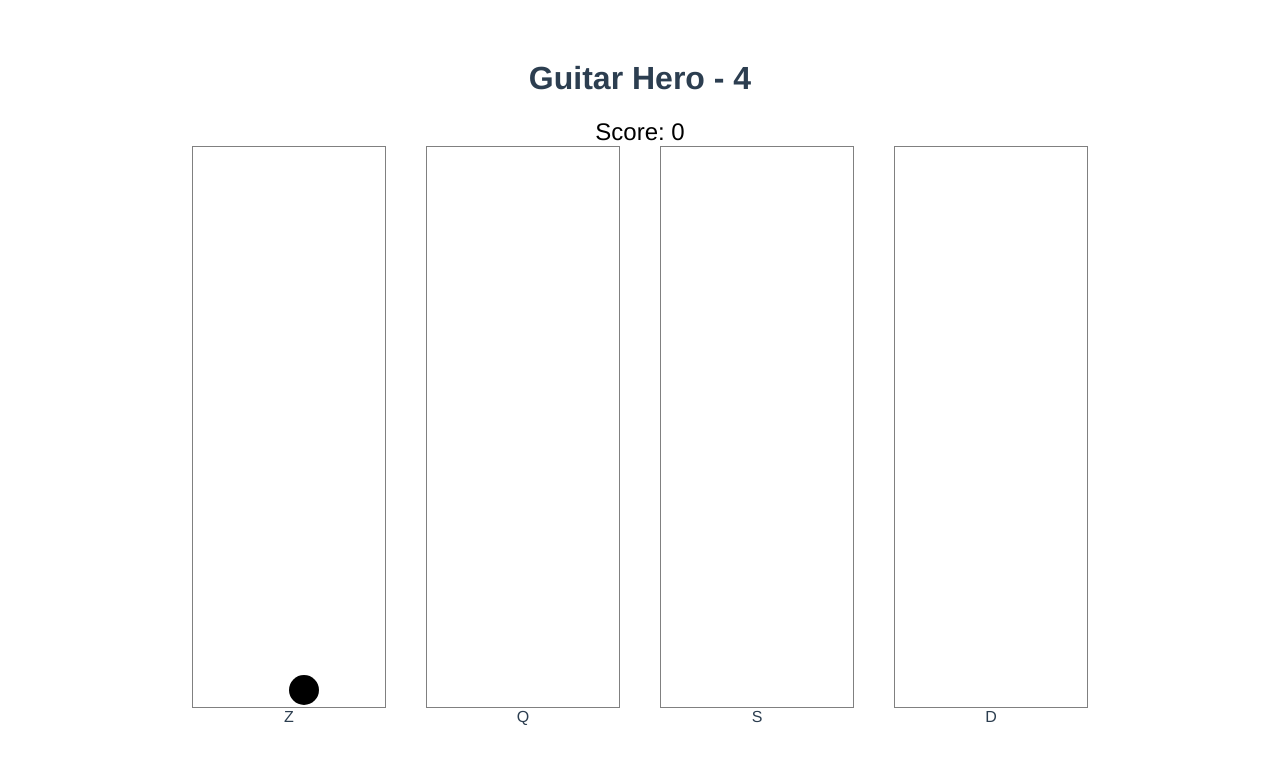
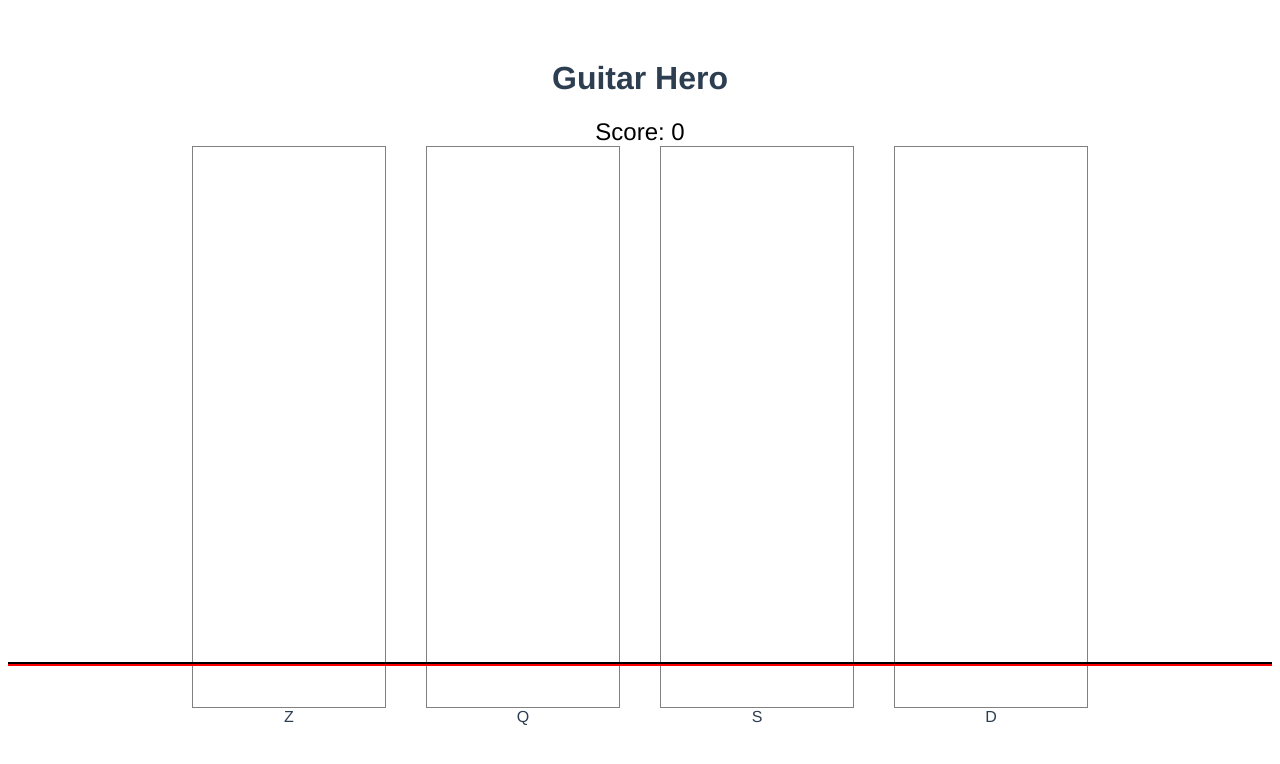
Before and after one commit to fedre30/Wild, a Vue app: page / in a window 1280 px wide. Shown: the top 764 px of the page. Built offline with nearby package versions, Linux system fonts and the light colour scheme.

Commit message:
playzone and score implemented

```diff
--- a/src/components/wild_Column.vue
+++ b/src/components/wild_Column.vue
@@ -3,7 +3,7 @@
     <div class="column">
       <slot></slot>
     </div>
-    <div :class="{'active' : highlighted}">{{ keyboard.toUpperCase() }}</div>
+    <div :class="{'right' : highlighted}">{{ keyboard.toUpperCase() }}</div>
   </div>
 </template>
 
@@ -34,8 +34,11 @@
   border: 1px solid grey
   margin: 0 20px
   position: relative
-.active
+.wrong
   color: red
+  font-size: 2rem
+.right
+  color: green
   font-size: 2rem
 
 </style>
--- a/src/components/wild_Game.vue
+++ b/src/components/wild_Game.vue
@@ -1,11 +1,12 @@
 <template>
   <div class="game">
-    <h1>Guitar Hero - {{ currentSongTimeInSec }}</h1>
-    <Score :score="0"></Score>
+    <h1>Guitar Hero</h1>
+    <Score :score="score"></Score>
     <div class="container">
       <Column :keyboard="column.keyboard" :highlighted="column.highlighted" v-for="column in columns" :key="column.keyboard">
         <Note class="note" v-for="note in notes" :key="note.id" :style="{'--y': `${note.y * 100}%`}" v-if="note.keys.includes(column.keyboard)"></Note>
       </Column>
+      <play-zone class="playZone" :style="{'--playZoneY': `${playZoneY}%`, '--playZoneDelta': `${playZoneSpace}%`}"></play-zone>
     </div>
   </div>
 </template>
@@ -16,6 +17,7 @@
 import Column from './wild_Column.vue'
 import Note from './wild_note.vue'
 import Score from './wild_score.vue'
+import PlayZone from './wild_playZone.vue'
 
 // ASSETS
 import song1 from '../assets/song1'
@@ -38,7 +40,7 @@
 }
 
 export default {
-  components: {Column, Note, Score},
+  components: {Column, Note, Score, PlayZone},
   name: 'Game',
   data() {
     return {
@@ -61,7 +63,8 @@
       song: prepareSong(song1),
       currentSongTime: 0,
       previousTime: null,
-      playedNotes: []
+      playedNotes: [],
+      score: 0
     }
   },
   created: function () {
@@ -70,13 +73,19 @@
   },
 
   computed: {
-    currentSongTimeInSec() {
-      // TODO: remove after debug
-      return Math.floor(this.currentSongTime)
+    playZoneY () {
+      return lookAheadTime / (lookAheadTime + lookBackTime) * 100
+    },
+
+    playZoneSpace () {
+      return playZoneDelta / (lookAheadTime + lookBackTime) * 100
     }
   },
 
   methods: {
+
+    // VERIFY WHETHER USER PLAYS GOOD NOTES OR NOT
+
     verifyNotes () {
       const notesToVerify = this.notes.filter((note) => note.timepoint < this.currentSongTime + playZoneDelta  && note.timepoint > this.currentSongTime - playZoneDelta)
       let mistake = false
@@ -96,20 +105,25 @@
             mistake = true
           }
         }
-
         this.playedNotes.push(chord.id)
       }
 
       if (mistake) {
-        // TODO reset combo
         console.log('mistake')
       }
       else {
-        // TODO increment score
-        console.log('ok')
-
+        this.refreshScore()
       }
     },
+
+    // SCORE
+
+    refreshScore () {
+      this.score += 50
+    },
+
+    // KEYUP AND KEYDOWN FUNCTIONS TO BE ATTACHED TO EVENTS
+
     keyup: function (e) {
       const index = this.columns.findIndex(function (column) {
         return e.key === column.keyboard
@@ -132,6 +146,8 @@
       }
       this.columns[index].highlighted = true
     },
+
+    // FALLING ANIMATION OF NOTES INSIDE WINDOW ACCORDING TO CURRENTIME AND SONG DURATION
 
     animate () {
       const currentTime = new Date().getTime() / 1000
@@ -172,5 +188,5 @@
 .container
   display: flex
   justify-content: center
-
+  position: relative
 </style>
--- /dev/null
+++ b/src/components/wild_playZone.vue
@@ -0,0 +1,33 @@
+<template>
+    <div class="playZone"></div>
+</template>
+
+<script>
+export default {
+  name: 'Playzone',
+  data () {
+    return {}
+  }
+}
+</script>
+
+<!-- Add "scoped" attribute to limit CSS to this component only -->
+<style scoped lang="sass">
+.playZone
+  background-color: red
+  width: 100%
+  height: 4px
+  position: absolute
+  top: var(--playZoneY)
+  &:before, &:after
+    content: ""
+    width: 100%
+    height: 2px
+    position: absolute
+    background-color: black
+    left: 0
+  &:before
+    top: var(--playZoneSpace)
+  &:after
+    bottom: var(--playZoneSpace)
+</style>
```
